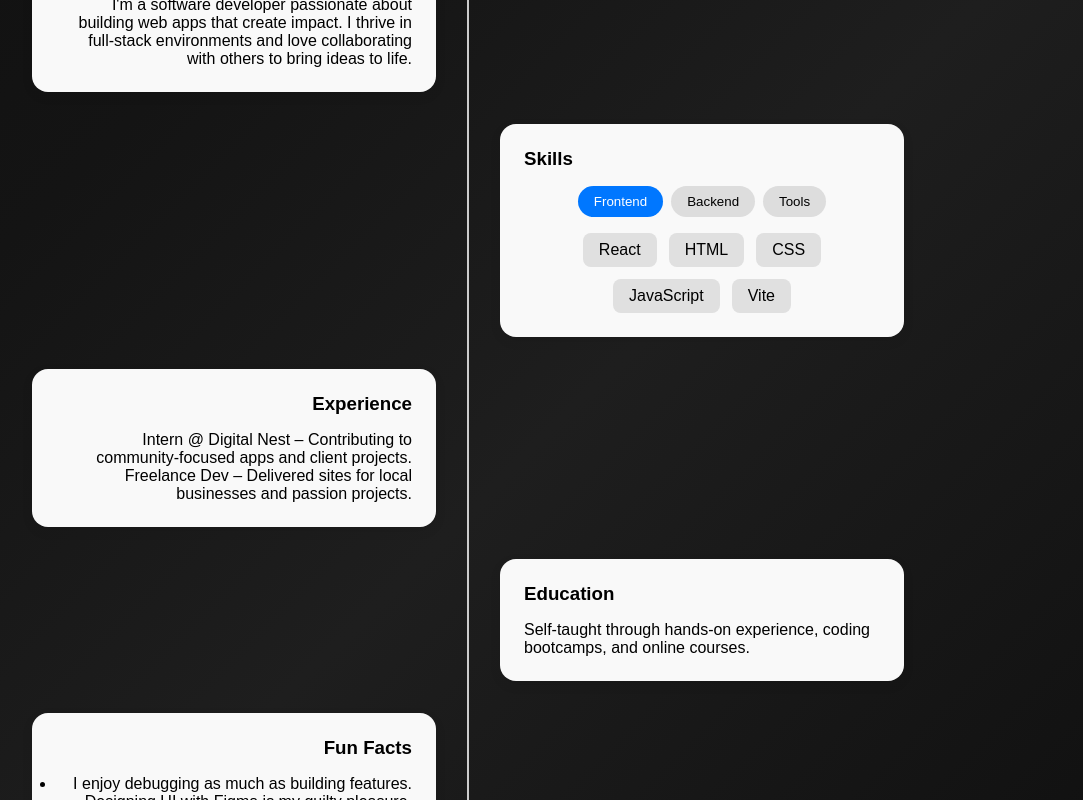
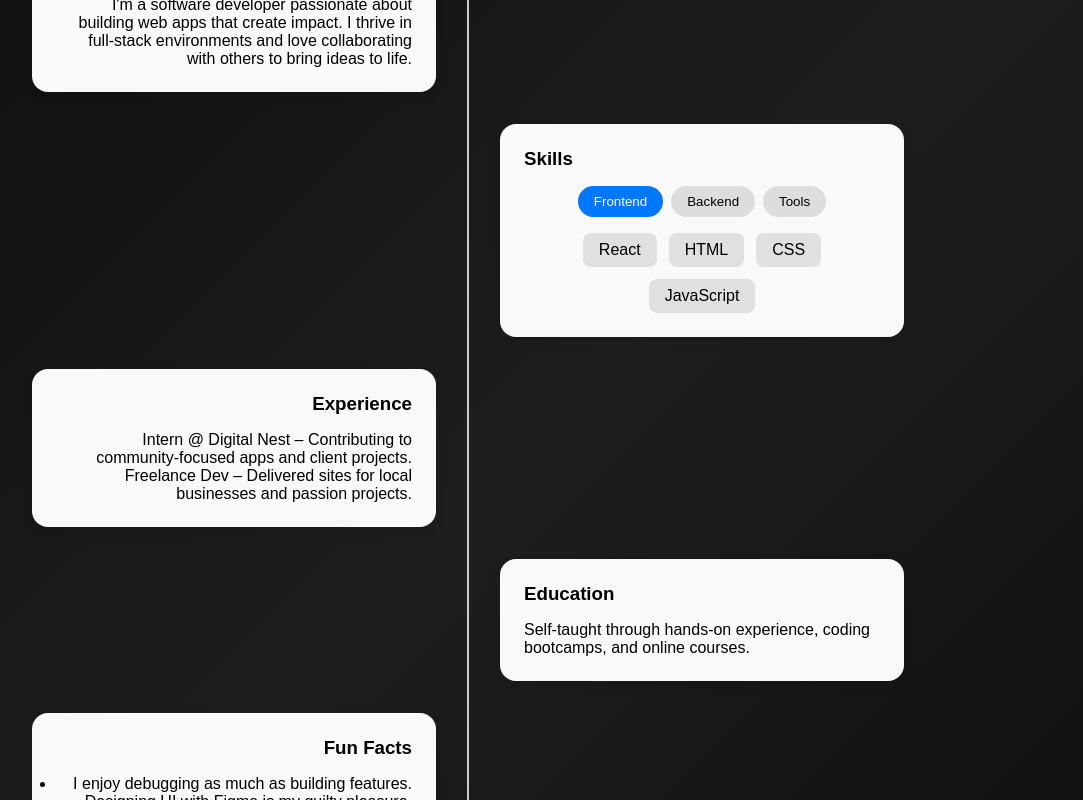
Before and after one commit to vlomeli/portfolio, a React (Vite) app: page / in a window 1280 px wide. Shown: the part 1040-1840 px from the top of the page, without its empty margins (172-1255 px from the left). Built offline with nearby package versions, Linux system fonts and the light colour scheme; a web font is replaced by a local one.

Commit message:
changes to data

```diff
--- a/src/components/about/about.css
+++ b/src/components/about/about.css
@@ -121,3 +121,31 @@
       left: 0;
     }
   }
+
+  .timeline-item {
+    opacity: 0;
+    transition: all 0.6s ease-out;
+  }
+
+  .timeline-item .timeline-content {
+    transition: all 0.6s ease-out;
+  }
+
+  /* Animate from left */
+  .timeline-content.from-left {
+    transform: translateX(-60px);
+    opacity: 0;
+  }
+
+  /* Animate from right */
+  .timeline-content.from-right {
+    transform: translateX(60px);
+    opacity: 0;
+  }
+
+  /* When in view */
+  .timeline-item.show .from-left,
+  .timeline-item.show .from-right {
+    transform: translateX(0);
+    opacity: 1;
+  }
--- a/src/components/about/about.jsx
+++ b/src/components/about/about.jsx
@@ -5,9 +5,9 @@ function About (){
   const [activeSkillCategory, setActiveSkillCategory] = useState("frontend");
 
   const skills = {
-    frontend: ["React", "HTML", "CSS", "JavaScript", "Vite"],
-    backend: ["Node.js", "Express", "SQL", "Firebase"],
-    tools: ["Git", "VSCode", "Figma", "Postman"]
+    frontend: ["React", "HTML", "CSS", "JavaScript"],
+    backend: ["Node", "Express", "SQL", "Firebase"],
+    tools: ["Git", "Github", "Figma", "Postman"]
   };
 
   // Scroll reveal logic
@@ -17,8 +17,11 @@ function About (){
     const observer = new IntersectionObserver(
       entries => {
         entries.forEach(entry => {
+          const classList = entry.target.classList;
           if (entry.isIntersecting) {
-            entry.target.classList.add("show");
+            classList.add("show");
+          } else {
+            classList.remove("show");
           }
         });
       },
@@ -104,7 +107,11 @@ function About (){
           ref={el => (sectionRefs.current[index] = el)}
           className={`timeline-item ${index % 2 === 0 ? "left" : "right"}`}
         >
-            <div className="about-section timeline-content">
+          <div
+            className={`about-section timeline-content ${
+              index % 2 === 0 ? "from-left" : "from-right"
+            }`}
+          >
             <h3>{section.title}</h3>
             {section.content}
           </div>
```
Lines whose indentation alone changed are shown as unchanged.
